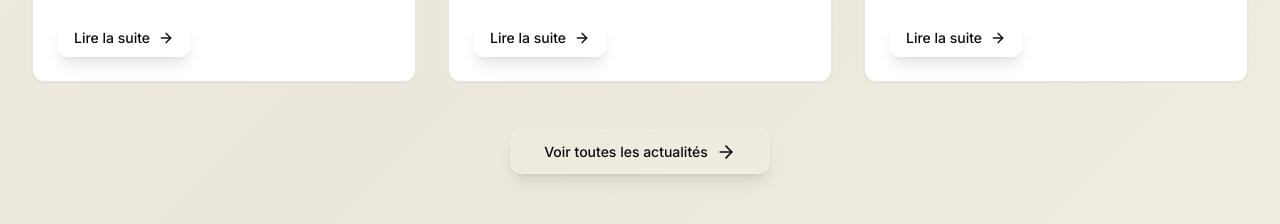
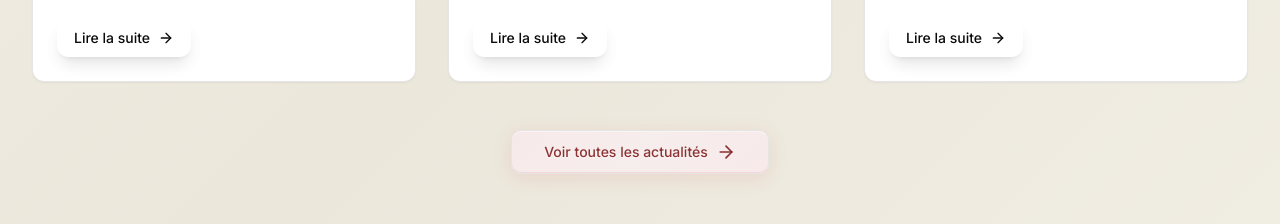
Before and after one commit to YanBerdin/rougecardinal, a Next.js app: page / in a window 1280 px wide. Shown: the part 1400-1624 px from the top of the page. Built offline with nearby package versions, Linux system fonts and the light colour scheme.

Commit message:
Bouton liquid-glass avec teinte rouge

```diff
--- a/app/globals.css
+++ b/app/globals.css
@@ -369,25 +369,32 @@
     border-color: hsl(0 65% 55% / 0.4);
   }
 
-  /* NOUVEAU : Liquid Glass Button - CONTRASTE AMÉLIORÉ POUR LIGHT MODE */
-  .liquid-glass-button {
+  /* NOUVEAU : Liquid Glass Button Rouge - TEINTE ROUGE SUBTILE */
+  .liquid-glass-red {
     position: relative;
     overflow: hidden;
-    background: rgba(0, 0, 0, 0.08);
-    backdrop-filter: blur(15px);
-    -webkit-backdrop-filter: blur(15px);
-    border: 1px solid rgba(0, 0, 0, 0.15);
-    color: rgba(0, 0, 0, 0.85);
+    /* Background avec légère teinte rouge */
+    background: linear-gradient(135deg,
+      rgba(220, 38, 38, 0.08) 0%,
+      rgba(185, 28, 28, 0.06) 50%,
+      rgba(220, 38, 38, 0.08) 100%);
+    backdrop-filter: blur(20px);
+    -webkit-backdrop-filter: blur(20px);
+    /* Bordure rouge subtile */
+    border: 1px solid rgba(220, 38, 38, 0.2);
+    /* Texte avec teinte rouge foncée */
+    color: rgba(127, 29, 29, 0.9);
     font-weight: 600;
-    text-shadow: 0 1px 2px rgba(255, 255, 255, 0.5);
+    text-shadow: 0 1px 2px rgba(255, 255, 255, 0.8);
     box-shadow:
-      0 4px 16px rgba(0, 0, 0, 0.1),
-      inset 0 1px 0 rgba(255, 255, 255, 0.3),
-      inset 0 -1px 0 rgba(0, 0, 0, 0.1);
-    transition: all 0.3s cubic-bezier(0.4, 0, 0.2, 1);
+      0 4px 20px rgba(220, 38, 38, 0.1),
+      inset 0 1px 0 rgba(255, 255, 255, 0.4),
+      inset 0 -1px 0 rgba(220, 38, 38, 0.1);
+    transition: all 0.4s cubic-bezier(0.4, 0, 0.2, 1);
   }
 
-  .liquid-glass-button::before {
+  /* Effet shimmer rouge */
+  .liquid-glass-red::before {
     content: '';
     position: absolute;
     top: 0;
@@ -397,63 +404,73 @@
     background: linear-gradient(
       90deg,
       transparent,
-      rgba(255, 255, 255, 0.2),
+      rgba(220, 38, 38, 0.15),
       transparent
     );
-    transition: left 0.6s ease;
+    transition: left 0.8s ease;
   }
 
-  .liquid-glass-button:hover {
-    background: rgba(0, 0, 0, 0.12);
-    border-color: rgba(0, 0, 0, 0.25);
-    color: rgba(0, 0, 0, 0.95);
-    transform: translateY(-2px);
+  .liquid-glass-red:hover {
+    /* Intensification de la teinte rouge au hover */
+    background: linear-gradient(135deg,
+      rgba(220, 38, 38, 0.15) 0%,
+      rgba(185, 28, 28, 0.12) 50%,
+      rgba(220, 38, 38, 0.15) 100%);
+    border-color: rgba(220, 38, 38, 0.35);
+    color: rgba(127, 29, 29, 1);
+    transform: translateY(-3px);
     box-shadow:
-      0 8px 24px rgba(0, 0, 0, 0.15),
-      inset 0 1px 0 rgba(255, 255, 255, 0.4),
-      inset 0 -1px 0 rgba(0, 0, 0, 0.15);
+      0 8px 32px rgba(220, 38, 38, 0.2),
+      inset 0 1px 0 rgba(255, 255, 255, 0.5),
+      inset 0 -1px 0 rgba(220, 38, 38, 0.2);
   }
 
-  .liquid-glass-button:hover::before {
+  .liquid-glass-red:hover::before {
     left: 100%;
   }
 
-  .liquid-glass-button:active {
-    transform: translateY(0);
+  .liquid-glass-red:active {
+    transform: translateY(-1px);
     box-shadow:
-      0 4px 12px rgba(0, 0, 0, 0.2),
-      inset 0 2px 4px rgba(0, 0, 0, 0.1);
+      0 4px 16px rgba(220, 38, 38, 0.25),
+      inset 0 2px 4px rgba(220, 38, 38, 0.1);
   }
 
-  /* Dark mode pour liquid glass button */
-  .dark .liquid-glass-button {
-    background: rgba(255, 255, 255, 0.08);
-    border: 1px solid rgba(255, 255, 255, 0.15);
-    color: rgba(255, 255, 255, 0.9);
+  /* Dark mode pour liquid glass rouge */
+  .dark .liquid-glass-red {
+    background: linear-gradient(135deg,
+      rgba(239, 68, 68, 0.12) 0%,
+      rgba(220, 38, 38, 0.08) 50%,
+      rgba(239, 68, 68, 0.12) 100%);
+    border: 1px solid rgba(239, 68, 68, 0.25);
+    color: rgba(248, 113, 113, 0.95);
     text-shadow: 0 1px 2px rgba(0, 0, 0, 0.5);
     box-shadow:
-      0 4px 16px rgba(0, 0, 0, 0.3),
-      inset 0 1px 0 rgba(255, 255, 255, 0.2),
-      inset 0 -1px 0 rgba(255, 255, 255, 0.05);
+      0 4px 20px rgba(239, 68, 68, 0.15),
+      inset 0 1px 0 rgba(255, 255, 255, 0.15),
+      inset 0 -1px 0 rgba(239, 68, 68, 0.1);
   }
 
-  .dark .liquid-glass-button::before {
+  .dark .liquid-glass-red::before {
     background: linear-gradient(
       90deg,
       transparent,
-      rgba(255, 255, 255, 0.1),
+      rgba(239, 68, 68, 0.12),
       transparent
     );
   }
 
-  .dark .liquid-glass-button:hover {
-    background: rgba(255, 255, 255, 0.12);
-    border-color: rgba(255, 255, 255, 0.25);
-    color: rgba(255, 255, 255, 0.95);
+  .dark .liquid-glass-red:hover {
+    background: linear-gradient(135deg,
+      rgba(239, 68, 68, 0.18) 0%,
+      rgba(220, 38, 38, 0.15) 50%,
+      rgba(239, 68, 68, 0.18) 100%);
+    border-color: rgba(239, 68, 68, 0.4);
+    color: rgba(248, 113, 113, 1);
     box-shadow:
-      0 8px 24px rgba(0, 0, 0, 0.4),
-      inset 0 1px 0 rgba(255, 255, 255, 0.3),
-      inset 0 -1px 0 rgba(255, 255, 255, 0.1);
+      0 8px 32px rgba(239, 68, 68, 0.25),
+      inset 0 1px 0 rgba(255, 255, 255, 0.2),
+      inset 0 -1px 0 rgba(239, 68, 68, 0.15);
   }
 }
 
--- a/components/sections/featured-news.tsx
+++ b/components/sections/featured-news.tsx
@@ -114,7 +114,7 @@ export function FeaturedNews() {
             variant="outline"
             size="lg"
             asChild
-            className="bg-white/10 border-white/30 text-foreground backdrop-blur-sm hover:bg-primary hover:text-primary-foreground transition-all duration-300 shadow-lg"
+            className="liquid-glass-red"
           >
             <Link href="/actualites">
               Voir toutes les actualités
```
